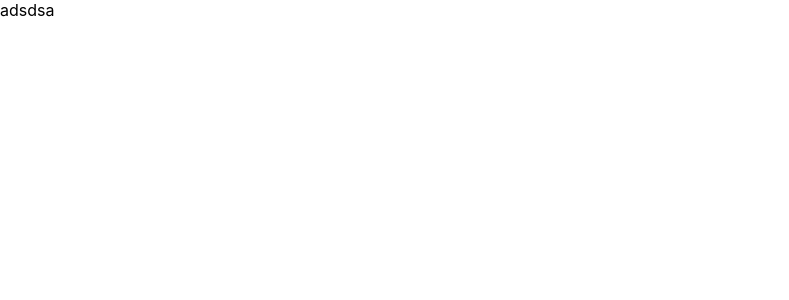
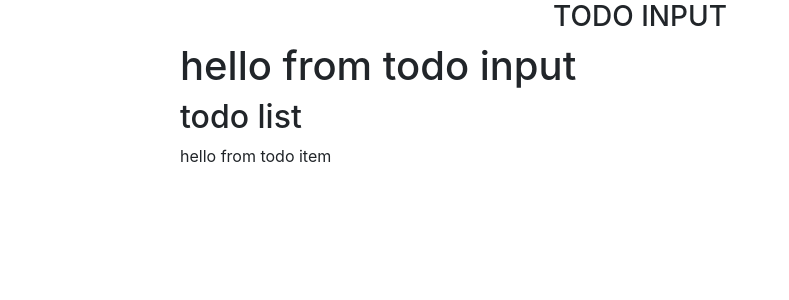
Before and after one commit to hamzahalilovic/todo-list-react, a React (Create React App) app: page / in a window 1280 px wide. Shown: the top 300 px of the page, without its empty margins (0-789 px from the left). Built offline with nearby package versions, Linux system fonts and the light colour scheme.

Commit message:
app structure

```diff
--- a/package.json
+++ b/package.json
@@ -6,9 +6,11 @@
     "@testing-library/jest-dom": "^4.2.4",
     "@testing-library/react": "^9.3.2",
     "@testing-library/user-event": "^7.1.2",
+    "bootstrap": "^4.4.1",
     "react": "^16.13.1",
     "react-dom": "^16.13.1",
-    "react-scripts": "3.4.1"
+    "react-scripts": "3.4.1",
+    "uuid": "^7.0.3"
   },
   "scripts": {
     "start": "react-scripts start",
--- a/src/App.js
+++ b/src/App.js
@@ -1,8 +1,66 @@
-import React from "react";
+import React, { Component } from "react";
 import "./App.css";
+import { v4 as uuidv4 } from "uuid";
 
-function App() {
-  return <div>adsdsa</div>;
+import "bootstrap/dist/css/bootstrap.css";
+import TodoList from "./components/TodoList";
+import TodoInput from "./components/TodoInput";
+
+class App extends Component {
+  state = {
+    items: [
+      {
+        id: 1,
+        title: "shutdown",
+      },
+      {
+        id: 2,
+        title: "power up",
+      },
+    ],
+    id: uuidv4(),
+    item: "",
+    editItem: false,
+  };
+
+  handleChange = (e) => {
+    console.log("handle change");
+  };
+  handleSubmit = (e) => {
+    console.log("handle submit");
+  };
+  clearList = () => {
+    console.log("clear list");
+  };
+  handleDelete = (id) => {
+    console.log(`handle edit ${id}`);
+  };
+  handleEdit = (id) => {
+    console.log(`edit edit ${id}`);
+  };
+  render() {
+    return (
+      <div className="container">
+        <div className="row">
+          <div className="col-10 mx-auto col-md8 mt-7">
+            <h3 className="text-uppercase text-center">todo input</h3>
+            <TodoInput
+              item={this.state.item}
+              handleChange={this.handleChange}
+              handleSubmit={this.handleSubmit}
+              editItem={this.state.editItem}
+            />
+            <TodoList
+              items={this.state.items}
+              clearList={this.clearList}
+              handleDelete={this.handleDelete}
+              handleEdit={this.handleEdit}
+            />
+          </div>
+        </div>
+      </div>
+    );
+  }
 }
 
 export default App;
--- /dev/null
+++ b/src/components/TodoInput.js
@@ -0,0 +1,9 @@
+import React, { Component } from 'react'
+
+export default class TodoInput extends Component {
+    render() {
+        return (
+            <h1>hello from todo input</h1>
+        )
+    }
+}
--- /dev/null
+++ b/src/components/TodoItem.js
@@ -0,0 +1,11 @@
+import React, { Component } from 'react'
+
+export default class TodoItem extends Component {
+    render() {
+        return (
+            <div>
+                hello from todo item
+            </div>
+        )
+    }
+}
--- /dev/null
+++ b/src/components/TodoList.js
@@ -0,0 +1,13 @@
+import React, { Component } from 'react'
+import Item from "./TodoItem"
+
+export default class TodoList extends Component {
+    render() {
+        return (
+            <section>
+                <h2>todo list</h2>
+                <Item/>
+            </section>
+        )
+    }
+}
```
Also changed, not shown: 1 other file (tests, documents, lock files or other folders).
